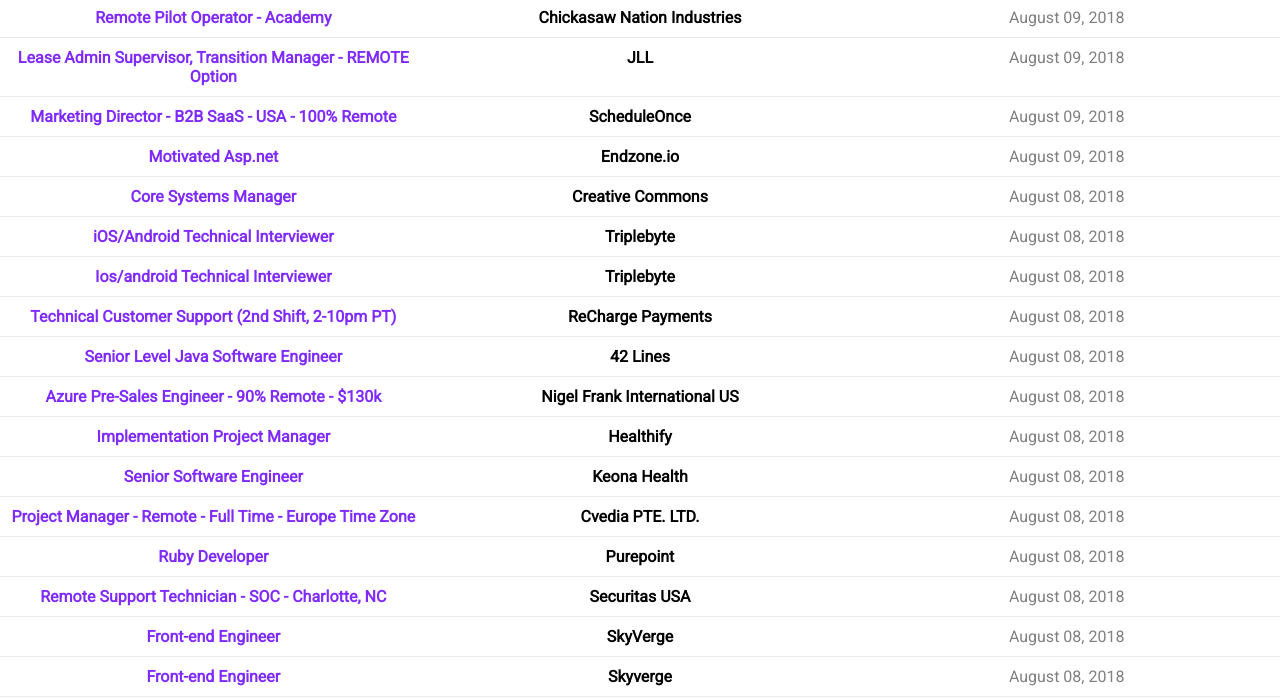
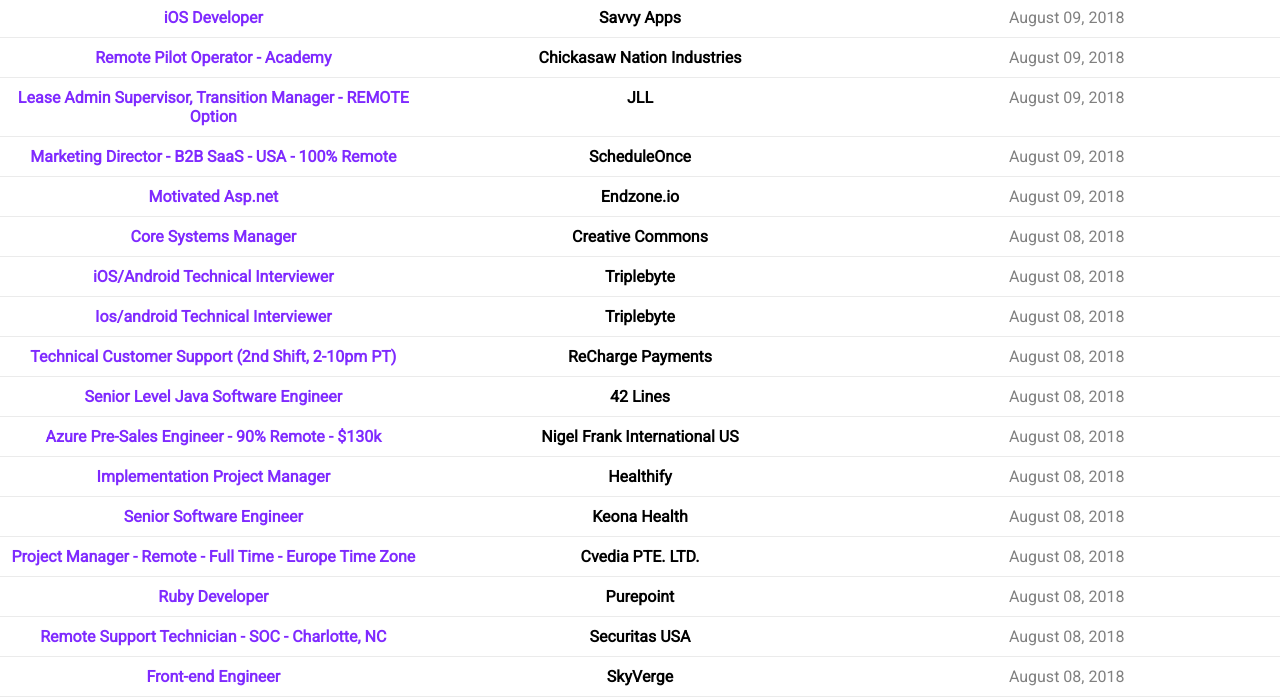
Before and after one commit to akpierson/akpierson.github.io, a plain HTML site: page index.html in a window 1280 px wide. Shown: the part 401-1100 px from the top of the page. Drawn offline with nearby package versions, Linux system fonts and the light colour scheme.

Commit message:
Job Added

```diff
--- a/index.html
+++ b/index.html
@@ -40,6 +40,7 @@
             data: {
                 jobs: [
                     //ADDJOB//
+					{ href: 'https://remoteok.io/remote-jobs/68437-remote-ios-developer-savvy-apps', title: 'iOS Developer', company: 'Savvy Apps', date: 'August 09, 2018', },
 					{ href: 'https://www.careerbuilder.com/job/J3S1K16JRWWB34FS87R?ipath=JRGY1&keywords=remote&searchid=f73c8a6e-89e4-4667-a5f4-1d28085918b7%3AAPAb7ITm38JWLZAQzi18677Fbp37tmhm2w%3D%3D&siteid=cbnsv', title: 'Remote Pilot Operator - Academy', company: 'Chickasaw Nation Industries', date: 'August 09, 2018', },
 					{ href: 'https://www.careerbuilder.com/job/J3V1RJ77J8Y4Y9WD59N?ipath=JRGY1&keywords=remote&searchid=a91e81c7-599c-4ad8-886c-1c5ab1b963ab%3AAPAb7IRSYGqP%2BPkbtXFR%2BoRfqzU6STE%2Bjg%3D%3D&siteid=cbnsv', title: 'Lease Admin Supervisor, Transition Manager - REMOTE Option', company: 'JLL', date: 'August 09, 2018', },
 					{ href: 'https://weworkremotely.com/remote-jobs/scheduleonce-marketing-director-b2b-saas-usa-100-remote', title: 'Marketing Director - B2B SaaS - USA - 100% Remote', company: 'ScheduleOnce', date: 'August 09, 2018', },
```
